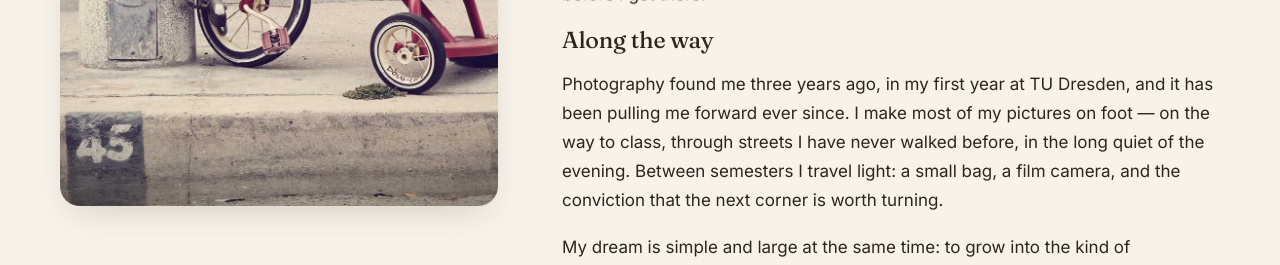
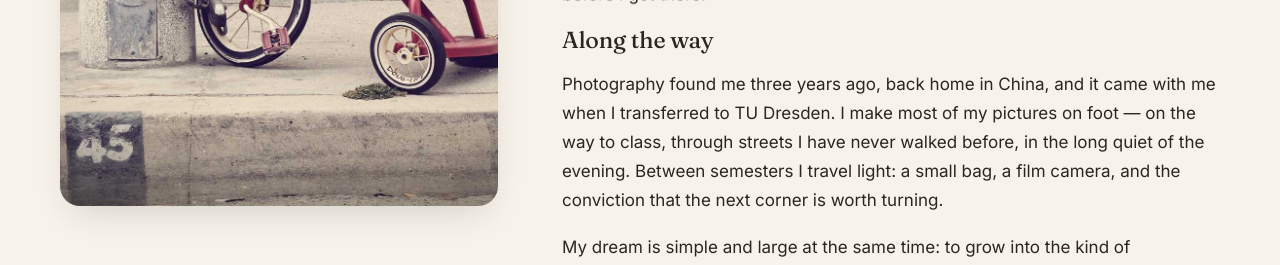
Before and after one commit to Friendheim/FriendheimNiephotograph, a React (Vite) app: page /about in a window 1280 px wide. Shown: the part 619-884 px from the top of the page. Built offline with nearby package versions, Linux system fonts and the light colour scheme; the HTML template or start-up script is replaced by a standard one.

Commit message:
About: transferred to TU Dresden from China

```diff
--- a/src/data/site.js
+++ b/src/data/site.js
@@ -29,7 +29,7 @@ export const site = {
       'The images here are a kind of walking diary — portraits, street scenes, landscapes and travels from the places I have been lucky enough to wander through with a camera. I edit lightly and honestly: no invented skies, no rearranged shadows. If a picture is worth showing, it is because it was true before I got there.',
     ],
     story: [
-      'Photography found me three years ago, in my first year at TU Dresden, and it has been pulling me forward ever since. I make most of my pictures on foot — on the way to class, through streets I have never walked before, in the long quiet of the evening. Between semesters I travel light: a small bag, a film camera, and the conviction that the next corner is worth turning.',
+      'Photography found me three years ago, back home in China, and it came with me when I transferred to TU Dresden. I make most of my pictures on foot — on the way to class, through streets I have never walked before, in the long quiet of the evening. Between semesters I travel light: a small bag, a film camera, and the conviction that the next corner is worth turning.',
       'My dream is simple and large at the same time: to grow into the kind of photographer whose work could one day stand beside the greats of Magnum Photos — and to have the patience to get there one honest frame at a time.',
     ],
     equipment: [
```
